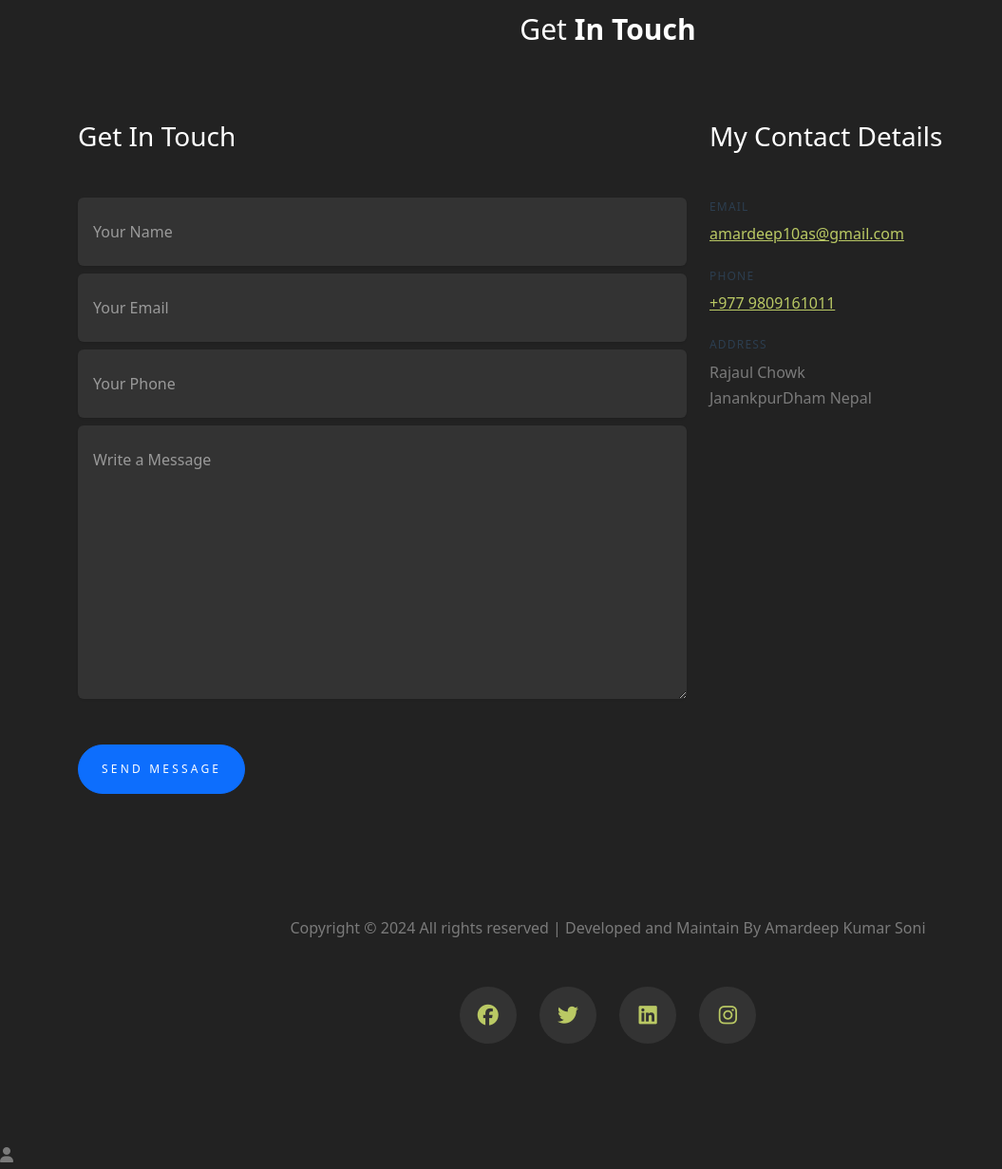
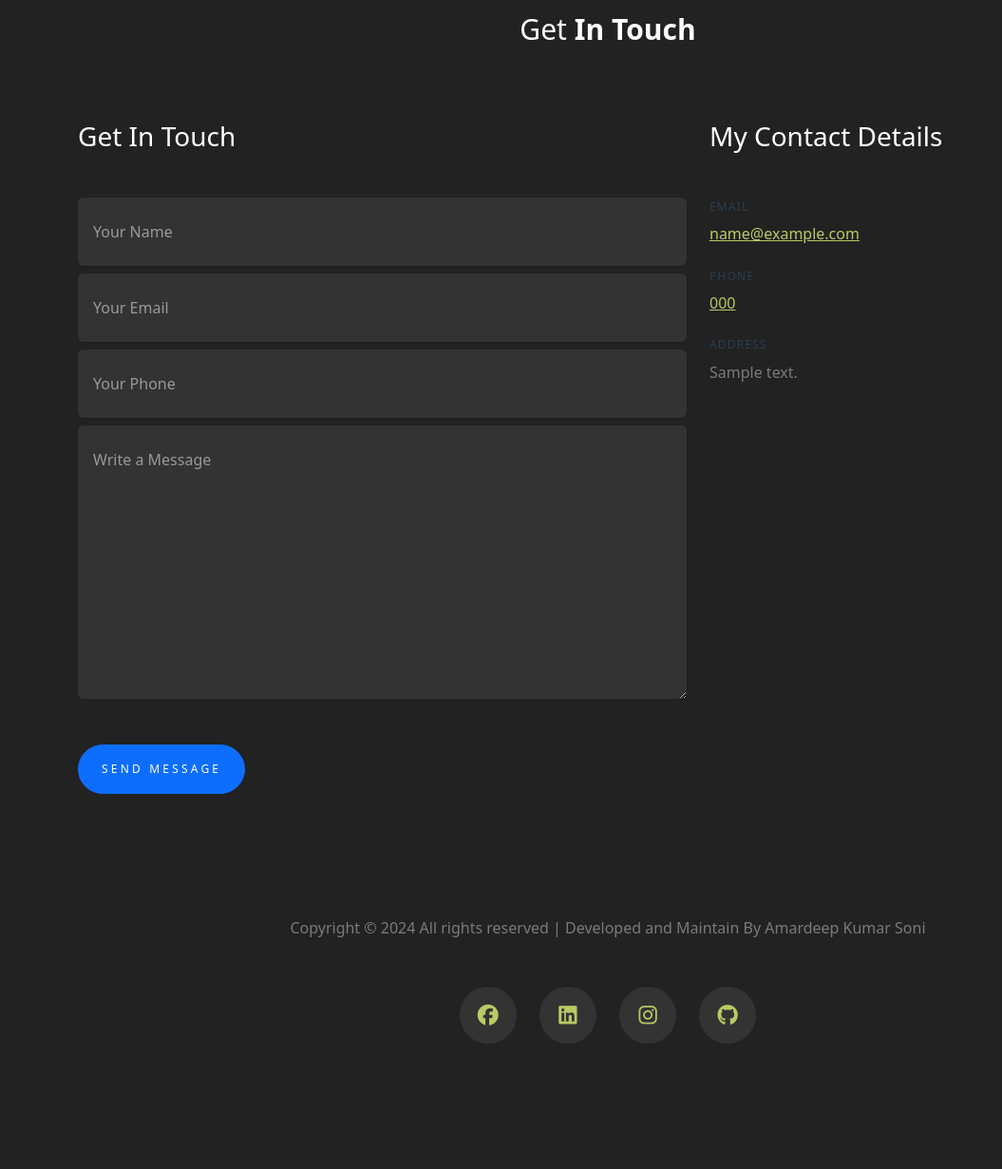
Before and after one commit to amardeep-soni/bootcampDjangoLearning, a Django app: template templates/index.html in a window 1280 px wide. Shown: the part 3746-4977 px from the top of the page at 95% size, without its empty margins (0-1055 px from the left). After the commit the page ends 4845 px from the top, so only its background shows below. Run offline with Django 5.2, Linux system fonts and the light colour scheme; the template is opened without the code that fills it: values that come from a table or form of the project are taken from there, others are empty; tables that the repository leaves empty hold one stand-in row (values such as "Sample post"); grey boxes marked "Sample" are stand-in pictures; parts of the project's set-up code (start-up, migrations or seed data) failed here and were passed over; some libraries are stand-ins or nearby versions.

Commit message:
contact details and social liks saving and showing

```diff
--- a/Home/models.py
+++ b/Home/models.py
@@ -9,6 +9,13 @@ class Home(models.Model):
     resume_file = models.FileField(upload_to="results/")
     image = models.ImageField(upload_to="pictures/")
     about_me = models.TextField()
+    email = models.CharField(max_length=50)
+    phone = models.CharField(max_length=15)
+    address = models.CharField(max_length=200)
+    facebook_link = models.CharField(max_length=200)
+    linkedin_link = models.CharField(max_length=200)
+    instagram_link = models.CharField(max_length=200)
+    github_link = models.CharField(max_length=200)
 
 
 class Service(models.Model):
--- a/templates/index.html
+++ b/templates/index.html
@@ -242,21 +242,21 @@
                 </div>
                 <div class="col-md-5 pl-md-5">
                     <h3 class="mb-5">My Contact Details</h3>
+                    {% for person in data %}
                     <ul class="site-contact-details">
+
                         <li>
                             <span class="text-uppercase">Email</span>
-                            <a href="mailto:amardeep10as@gmail.com">amardeep10as@gmail.com</a>
+                            <a href="mailto:{{person.email}}">{{person.email}}</a>
                         </li>
                         <li>
                             <span class="text-uppercase">Phone</span>
-                            <a href="tel:+977 9809161011">+977 9809161011</a>
+                            <a href="tel:{{person.phone}}">{{person.phone}}</a>
                         </li>
                         <li>
-                            <span class="text-uppercase">Address</span>
-                            Rajaul Chowk <br>
-                            JanankpurDham Nepal
-                        </li>
+                            <span class="text-uppercase">Address</span>{{person.address | safe}}</li>
                     </ul>
+                    {% endfor %}
                 </div>
             </div>
         </div>
@@ -277,21 +277,18 @@
             <div class="row mb-5">
                 <div class="col-md-12 text-center">
                     <p>
-                        <a href="#" class="social-item"><span class="fa-brands fa-facebook"></span></a>
-                        <a href="#" class="social-item"><span class="fa-brands fa-twitter"></span></a>
-                        <a href="#" class="social-item"><span class="fa-brands fa-linkedin"></span></a>
-                        <a href="#" class="social-item"><span class="fa-brands fa-instagram"></span></a>
+                        {% for person in data %}
+                        <a href="{{person.facebook_link}}" target="_blank" class="social-item"><span class="fa-brands fa-facebook"></span></a>
+                        <a href="{{person.linkedin_link}}" target="_blank" class="social-item"><span class="fa-brands fa-linkedin"></span></a>
+                        <a href="{{person.instagram_link}}" target="_blank" class="social-item"><span class="fa-brands fa-instagram"></span></a>
+                        <a href="{{person.github_link}}" target="_blank" class="social-item"><span class="fa-brands fa-github"></span></a>
+                        {% endfor %}
                     </p>
                 </div>
             </div>
 
         </div>
     </footer>
-    <div>
-        <div class="circlee">
-            <i class="fa-solid fa-user"></i>
-        </div>
-    </div>
     <script src="https://cdn.jsdelivr.net/npm/bootstrap@5.3.3/dist/js/bootstrap.bundle.min.js"
         integrity="sha384-YvpcrYf0tY3lHB60NNkmXc5s9fDVZLESaAA55NDzOxhy9GkcIdslK1eN7N6jIeHz"
         crossorigin="anonymous"></script>
```
Also changed, not shown: Home/migrations/0009_home_address_home_email_home_facebook_link_and_more.py (added), Home/migrations/0010_remove_home_twitter_link_home_github_link.py (added).
